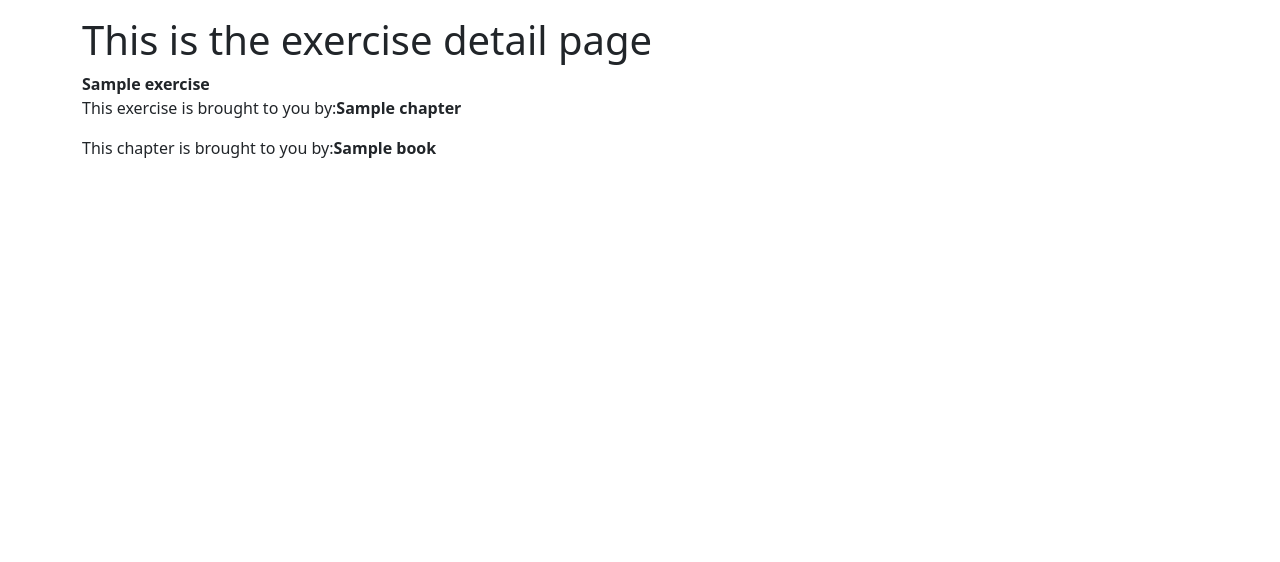
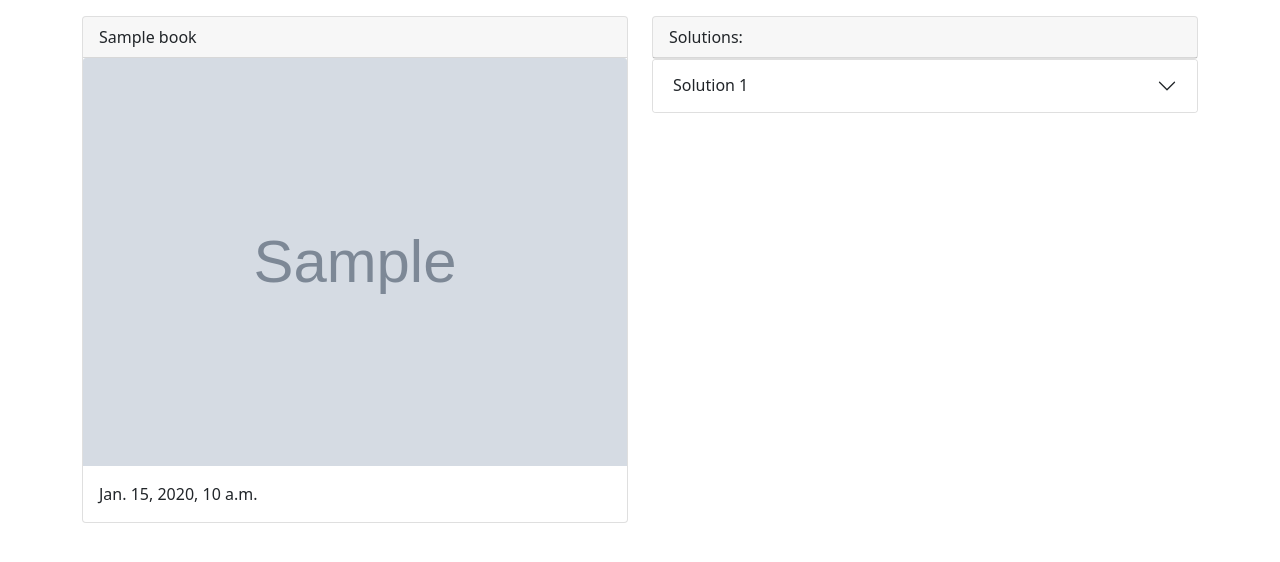
Before and after one commit to rahul7011/digitalmarketplace, a Django app: template src/templates/exercise_detail.html in a window 1280 px wide. Shown: the part 66-628 px from the top of the page. Run offline with Django 3.2, Linux system fonts and the light colour scheme; the template is opened without the code that fills it: most values are stand-ins (such as "Sample title", 1, 10 or a date in 2020); grey boxes marked "Sample" are stand-in pictures.

Commit message:
added styling to webpages

```diff
--- a/src/books/models.py
+++ b/src/books/models.py
@@ -83,7 +83,9 @@ class Exercise(models.Model):
 
 class Solution(models.Model):
     excercise = models.ForeignKey(Exercise, on_delete=models.CASCADE)
+    solution_number = models.IntegerField()
     image = models.ImageField()
+
 
     def __str__(self):
         return f"{self.excercise}-{self.pk}"
--- a/src/templates/base.html
+++ b/src/templates/base.html
@@ -24,7 +24,8 @@
 
 {% endblock content %}
 </div>
-    <!-- Option 1: Bootstrap Bundle with Popper -->
-    <script src="https://cdn.jsdelivr.net/npm/bootstrap@5.0.0-beta3/dist/js/bootstrap.bundle.min.js" integrity="sha384-JEW9xMcG8R+pH31jmWH6WWP0WintQrMb4s7ZOdauHnUtxwoG2vI5DkLtS3qm9Ekf" crossorigin="anonymous"></script>
+  <script src="https://cdn.jsdelivr.net/npm/bootstrap@5.0.0-beta3/dist/js/bootstrap.bundle.min.js" integrity="sha384-JEW9xMcG8R+pH31jmWH6WWP0WintQrMb4s7ZOdauHnUtxwoG2vI5DkLtS3qm9Ekf" crossorigin="anonymous"></script>
+  <script src="https://cdn.jsdelivr.net/npm/@popperjs/core@2.9.1/dist/umd/popper.min.js" integrity="sha384-SR1sx49pcuLnqZUnnPwx6FCym0wLsk5JZuNx2bPPENzswTNFaQU1RDvt3wT4gWFG" crossorigin="anonymous"></script>
+  <script src="https://cdn.jsdelivr.net/npm/bootstrap@5.0.0-beta3/dist/js/bootstrap.min.js" integrity="sha384-j0CNLUeiqtyaRmlzUHCPZ+Gy5fQu0dQ6eZ/xAww941Ai1SxSY+0EQqNXNE6DZiVc" crossorigin="anonymous"></script>
   </body>
 </html>
--- a/src/templates/book_list.html
+++ b/src/templates/book_list.html
@@ -10,7 +10,9 @@
 
 {% block content %}
 <h1>This is the book list page</h1>
+<div class="row">
   {% for book in queryset %}
+  <div class="col-md-6">
     <div class="card" style="width: 18rem;">
       <div class="card-body">
         <h5 class="card-title">{{book.title}}</h5>
@@ -24,7 +26,9 @@
         <a href="{{book.get_absolute_url}}" class="card-link">{{book}}</a>
       </div>
     </div>
+  </div>
+  {% endfor %}
+</div>
 
-{% endfor %}
 
 {% endblock content %}
--- a/src/templates/exercise_detail.html
+++ b/src/templates/exercise_detail.html
@@ -4,9 +4,11 @@
 <nav aria-label="breadcrumb">
   <ol class="breadcrumb alert alert-secondary p-2">
     <li class="breadcrumb-item "><a href="{% url 'books:book-list' %}">Book List</a></li>
-    <li class="breadcrumb-item "><a href="{{exercise.chapter.book.get_absolute_url}}">{{exercise.chapter.book.title}}</a></li>
-    <li class="breadcrumb-item "><a href="{{exercise.chapter.get_absolute_url}}">Chapter {{exercise.chapter.chapter_number}}</a></li>
-    <li class="breadcrumb-item active" aria-current="page" >Exercise {{exercise.exercise_number}}</li>
+    <li class="breadcrumb-item "><a
+        href="{{exercise.chapter.book.get_absolute_url}}">{{exercise.chapter.book.title}}</a></li>
+    <li class="breadcrumb-item "><a href="{{exercise.chapter.get_absolute_url}}">Chapter
+        {{exercise.chapter.chapter_number}}</a></li>
+    <li class="breadcrumb-item active" aria-current="page">Exercise {{exercise.exercise_number}}</li>
   </ol>
 </nav>
 
@@ -14,9 +16,57 @@
 
 {% block content %}
 
-<h1>This is the exercise detail page</h1>
-    <strong>{{exercise.title}}</strong>
-<p>This exercise is brought to you by:<strong>{{exercise.chapter.title}}</strong></p>
-<p>This chapter is brought to you by:<strong>{{exercise.chapter.book.title}}</strong></p>
 
+<div class="row">
+
+  <div class=col-md-6>
+
+    <div class="card">
+      <div class="card-header">
+        {{exercise.chapter.book.title}}
+      </div>
+      <img class="card-img-top" src="{{exercise.chapter.book.cover.url}}" alt="Card image cap">
+      <div class="card-body">
+        <p class="card-text">
+          {{exercise.chapter.book.publication_date}}
+        </p>
+      </div>
+    </div>
+
+  </div>
+
+  <div class="col-md-6">
+    <div class="card">
+      <div class="card-header">
+        Solutions:
+      </div>
+    </div>
+
+    {% for solution in exercise.solution_set.all %}
+    <div class="accordion" id="accordion{{solution.solution_number}}">
+
+      <div class="accordion-item">
+        <h2 class="accordion-header" id="head{{solution.solution_number}}">
+          <button class="accordion-button collapsed" type="button" data-bs-toggle="collapse"
+            data-bs-target="#collapse{{solution.solution_number}}" aria-expanded="false"
+            aria-controls="collapse{{solution.solution_number}}">
+            Solution {{solution.solution_number}}
+          </button>
+        </h2>
+        <div id="collapse{{solution.solution_number}}" class="accordion-collapse collapse"
+          aria-labelledby="head{{solution.solution_number}}" data-bs-parent="#accordion{{solution.solution_number}}">
+          <div class="accordion-body">
+
+            <img src="{{solution.image.url}}" class="img-fluid max-width: 100% height:auto">
+          </div>
+        </div>
+      </div>
+    </div>
+    {% endfor %}
+
+
+  </div>
+
+
+</div>
 {% endblock content %}
```
Also changed, not shown: src/books/urls.py (+10 -2 lines), src/templates/book_detail.html (+38 -10 lines), src/templates/chapter_detail.html (+36 -11 lines), src/books/migrations/0004_solution_solution_number.py (added), src/db.sqlite3, src/media_root/Hummer_H2_3D_model.png (added), 1 other file. Lines whose indentation alone changed are shown as unchanged.
